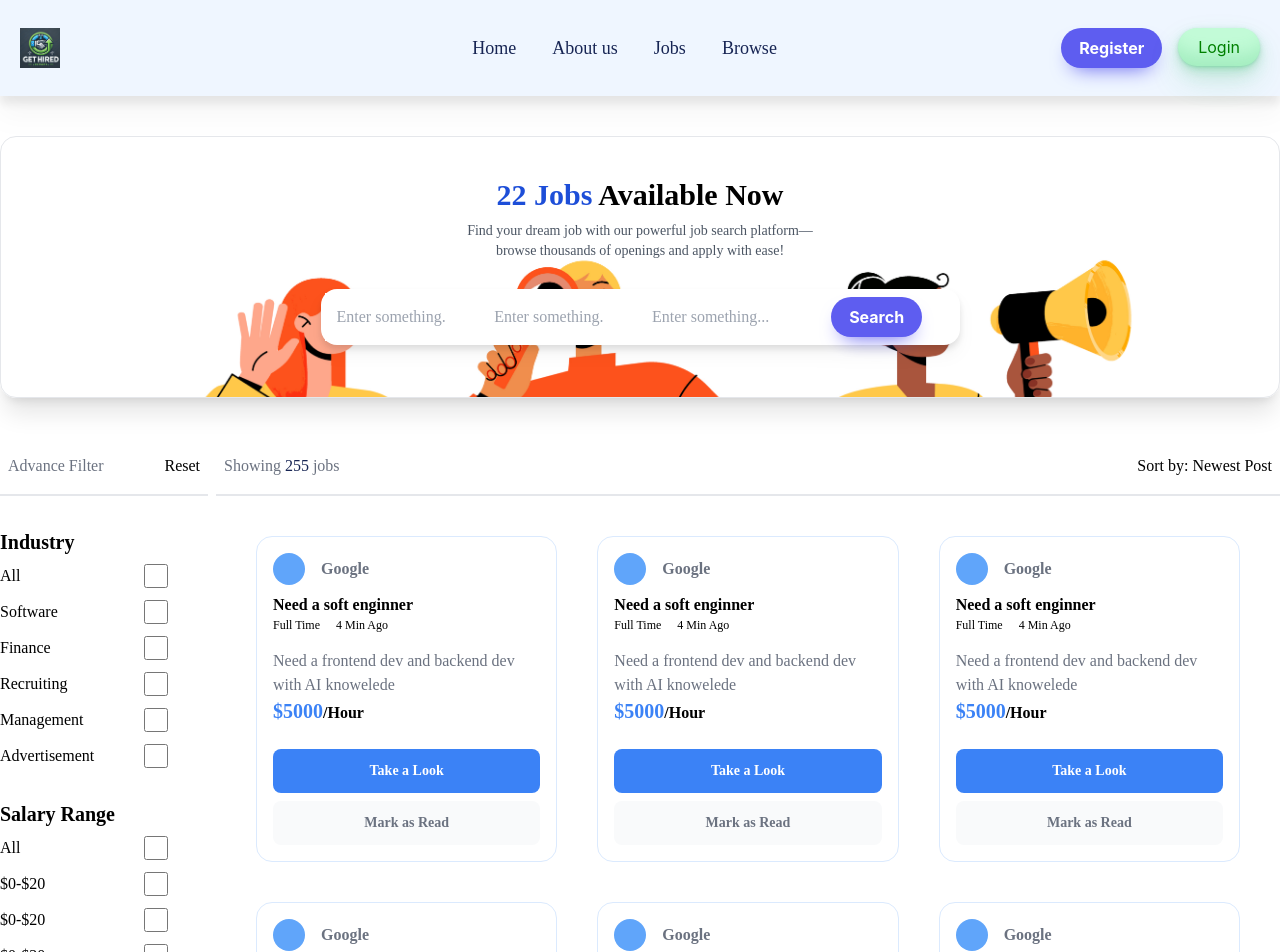
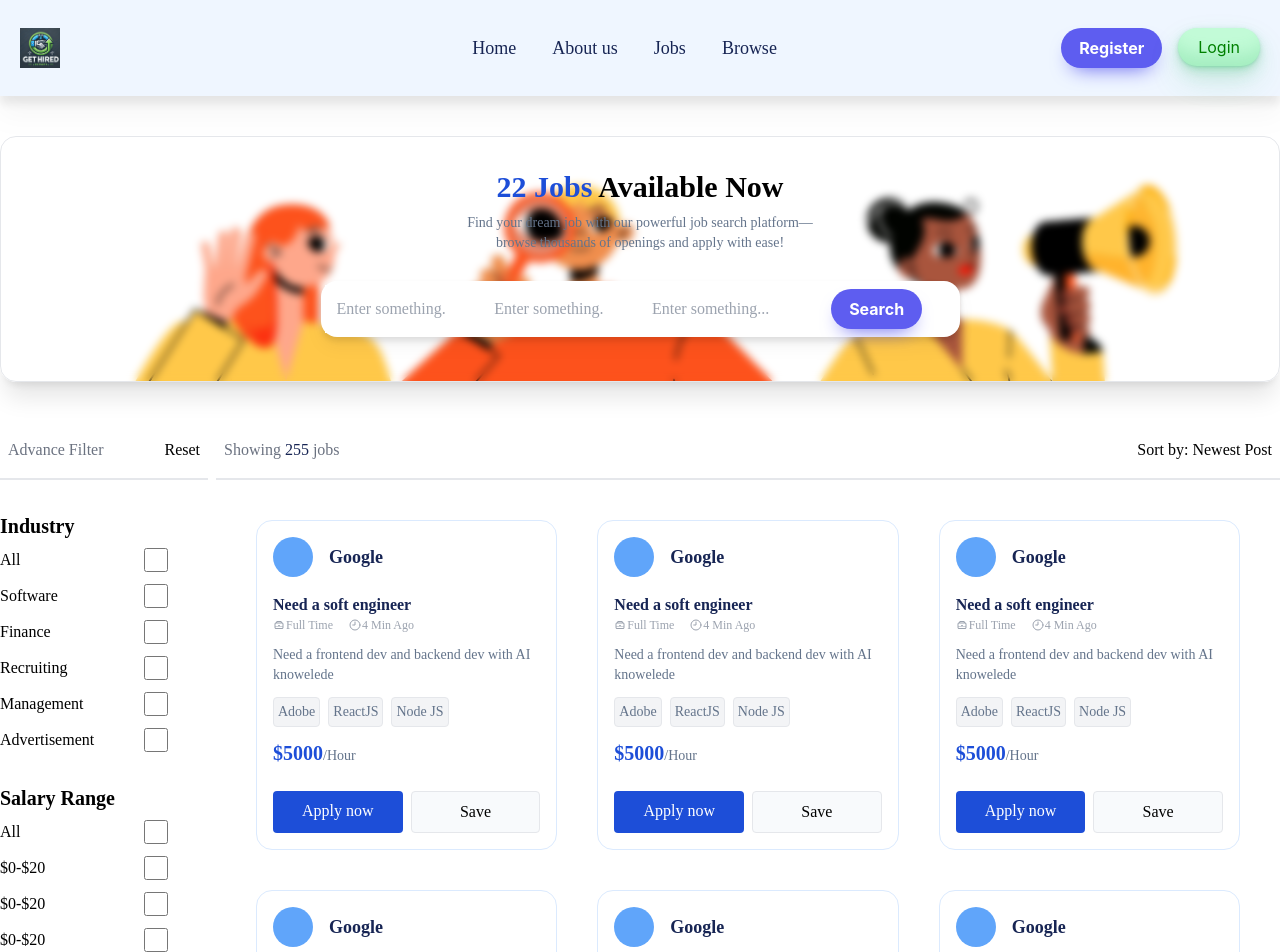
Before and after one commit to JatinSasoni/Job-Portal, a React (Vite) app in the folder client/: page /jobs in a window 1280 px wide. Shown: the top 952 px of the page. Built offline with nearby package versions, Linux system fonts and the light colour scheme; no server answers.

Commit message:
minor changes

```diff
--- a/client/src/Components/Cards/AllJobsCard.jsx
+++ b/client/src/Components/Cards/AllJobsCard.jsx
@@ -1,10 +1,14 @@
+import { TiBriefcase } from "react-icons/ti";
+import { LuClock9 } from "react-icons/lu";
+import { CiSaveDown2 } from "react-icons/ci";
+
 export const AllJobsCard = () => {
   return (
     <li>
-      <div className="card">
+      <div className="card ">
         <div className="header">
           {/* company logo */}
-          <span className="icon">
+          <span className="icon size-10">
             <svg
               fill="currentColor"
               viewBox="0 0 20 20"
@@ -13,33 +17,46 @@
           </span>
 
           {/* company name */}
-          <p className="alert">Google</p>
+          <p className="font-bold text-lg text-blue-950">Google</p>
         </div>
 
         {/* TITLE AND JOB TYPE */}
-        <h4 className="mt-2 font-semibold">Need a soft enginner</h4>
+        <h4 className="mt-4 font-semibold text-blue-950">
+          Need a soft engineer{" "}
+        </h4>
         <div className="flex gap-4 [&>p]:text-xs ">
-          <p>Full Time</p>
-          <p>4 Min Ago</p>
+          <p className="flex gap-px text-gray-400">
+            <TiBriefcase className="my-auto" />
+            <span>Full Time</span>
+          </p>
+          <p className="flex gap-px text-gray-400 align-middle">
+            <LuClock9 className="my-auto" /> <span> 4 Min Ago</span>
+          </p>
         </div>
 
         {/* JOB DESC */}
-        <p className="message">
+        <p className="my-3 text-sm text-slate-500">
           Need a frontend dev and backend dev with AI knowelede
         </p>
 
-        <p className="font-bold">
-          <span className="text-blue-500 text-xl">$5000</span>
-          /Hour
+        {/* REQUIREMENTS */}
+        <ul className="my-3 text-sm text-slate-500 flex gap-2 flex-wrap">
+          <li className="border rounded p-1 bg-gray-100">Adobe</li>
+          <li className="border rounded p-1 bg-gray-100">ReactJS</li>
+          <li className="border rounded p-1 bg-gray-100">Node JS</li>
+        </ul>
+
+        <p className="font-bold text-blue-700 text-xl">
+          $5000<span className="text-sm text-slate-500 font-light">/Hour</span>
         </p>
 
-        <div className="actions ">
-          <a className="read" href="">
-            Take a Look
+        <div className="actions grid grid-cols-2 gap-2">
+          <a className="bg-blue-700 text-white rounded p-2 text-center" href="">
+            Apply now
           </a>
 
-          <a className="mark-as-read" href="">
-            Mark as Read
+          <a className="border bg-slate-50 rounded p-2 text-center" href="">
+            Save
           </a>
         </div>
       </div>
--- a/client/src/Components/Cards/JobOfDayCard.jsx
+++ b/client/src/Components/Cards/JobOfDayCard.jsx
@@ -37,7 +37,7 @@
         </a>
 
         <a className="mark-as-read" href="">
-          Mark as Read
+          Save for later
         </a>
       </div>
     </div>
--- a/client/src/Components/Cards/JobSearchCard.jsx
+++ b/client/src/Components/Cards/JobSearchCard.jsx
@@ -1,14 +1,14 @@
 export const JobSearchCard = () => {
   return (
-    <section className=" bg-[url(/images/a.jpg)] bg-cover ">
+    <section className=" bg-[url(/images/bg2.jpg)] bg-cover ">
       {/* JOB HEADER || SEARCH */}
-      <div className="py-10 flex flex-col gap-4  my-10 rounded-2xl shadow-xl border ">
+      <div className="py-8 flex flex-col gap-4  my-10 rounded-2xl shadow-xl border backdrop-blur-sm">
         {/* content */}
         <div className=" flex flex-col gap-2 max-w-96 mx-auto">
           <h3 className="text-center text-3xl font-semibold">
             <span className="text-blue-700 ">22 Jobs</span> Available Now
           </h3>
-          <p className="text-center text-gray-600 text-sm">
+          <p className="text-center text-slate-500 text-sm">
             Find your dream job with our powerful job search platform—browse
             thousands of openings and apply with ease!
           </p>
--- a/client/src/Components/JobOfTheDay.jsx
+++ b/client/src/Components/JobOfTheDay.jsx
@@ -3,7 +3,7 @@
 /* eslint-disable react/prop-types */
 export const JobOfTheDay = ({ trustedCompanies }) => {
   return (
-    <div className=" container max-w-screen-xl mx-auto flex flex-col gap-6">
+    <div className=" py-14 container max-w-screen-xl mx-auto flex flex-col gap-6">
       {/* TITLE */}
       <h2 className="text-5xl text-blue-950 text-center font-semibold">
         Jobs Of The Day
--- a/client/src/pages/Home.jsx
+++ b/client/src/pages/Home.jsx
@@ -56,7 +56,7 @@
       </div>
 
       {/* CARASAUL */}
-      <Carasoul />
+      {/* <Carasoul /> */}
 
       {/* JOB OF THE DAY */}
       <JobOfTheDay trustedCompanies={trustedCompanies} />
--- a/client/src/pages/Signup.jsx
+++ b/client/src/pages/Signup.jsx
@@ -51,7 +51,7 @@
 
           {/* SIGNUP FORM */}
           <form
-            className="flex flex-col gap-3"
+            className="flex flex-col gap-px"
             onSubmit={handleSubmit(onSubmit)}
           >
             {/* Username */}
@@ -81,7 +81,7 @@
                 className="rounded border border-gray-200 text-sm w-full font-normal leading-[18px] text-black tracking-[0px] appearance-none block h-11 m-0 p-[11px] focus:ring-2 ring-offset-2  ring-gray-900 outline-0"
               />
               {errors.username && (
-                <span className="text-blue-900">
+                <span className="text-blue-900 text-sm ">
                   *{errors.username.message}
                 </span>
               )}
@@ -110,7 +110,9 @@
                 className="rounded border border-gray-200 text-sm w-full font-normal leading-[18px] text-black tracking-[0px] appearance-none block h-11 m-0 p-[11px] focus:ring-2 ring-offset-2  ring-gray-900 outline-0"
               />
               {errors.email && (
-                <span className="text-blue-900">*{errors.email.message}</span>
+                <span className="text-blue-900 text-sm">
+                  *{errors.email.message}
+                </span>
               )}
             </div>
 
@@ -143,7 +145,7 @@
                 className="rounded border border-gray-200 text-sm w-full font-normal leading-[18px] text-black tracking-[0px] appearance-none block h-11 m-0 p-[11px] focus:ring-2 ring-offset-2  ring-gray-900 outline-0"
               />
               {errors.password && (
-                <span className="text-blue-900">
+                <span className="text-blue-900 text-sm">
                   *{errors.password.message}
                 </span>
               )}
@@ -173,7 +175,7 @@
                 className="rounded border border-gray-200 text-sm w-full font-normal leading-[18px] text-black tracking-[0px] appearance-none block h-11 m-0 p-[11px] focus:ring-2 ring-offset-2  ring-gray-900 outline-0"
               />
               {errors.confirmPassword && (
-                <span className="text-blue-900">
+                <span className="text-blue-900 text-sm">
                   *{errors.confirmPassword.message}
                 </span>
               )}
@@ -206,7 +208,7 @@
                 className="rounded border border-gray-200 text-sm w-full font-normal leading-[18px] text-black tracking-[0px] appearance-none block h-11 m-0 p-[11px] focus:ring-2 ring-offset-2 ring-gray-900 outline-0"
               />
               {errors.phoneNumber && (
-                <span className="text-blue-900">
+                <span className="text-blue-900 text-sm">
                   *{errors.phoneNumber.message}
                 </span>
               )}
@@ -232,7 +234,9 @@
                 <label htmlFor="">Recruiter</label>
               </div>
               {errors.role && (
-                <span className="text-blue-900">*{errors.role.message}</span>
+                <span className="text-blue-900 text-sm">
+                  *{errors.role.message}
+                </span>
               )}
             </div>
 
```
Also changed, not shown: client/public/images/bg2.jpg (added).
